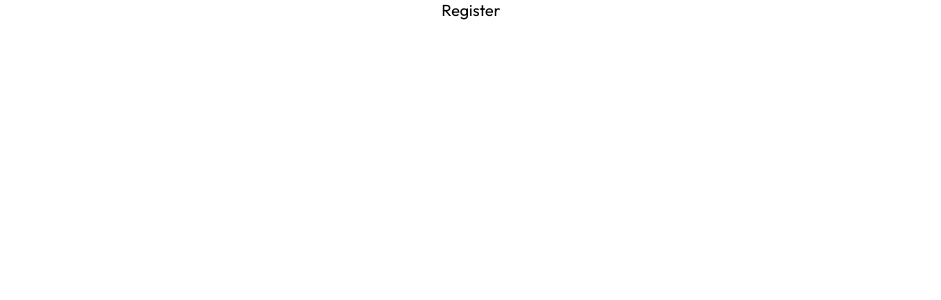
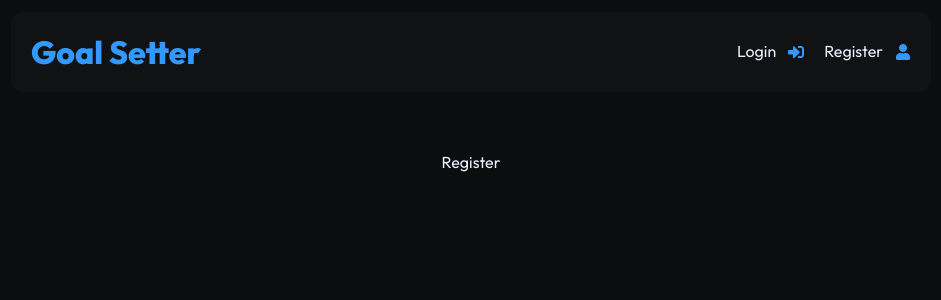
Before and after one commit to dev-xero/mern-application, a React (Create React App) app in the folder client/: page /register in a window 1280 px wide. Shown: the top 300 px of the page, without its empty margins (169-1110 px from the left). Built offline with nearby package versions, Linux system fonts and the light colour scheme.

Commit message:
Created Header and redesigned the UI

```diff
--- a/client/package.json
+++ b/client/package.json
@@ -9,6 +9,7 @@
     "@testing-library/user-event": "^14.4.3",
     "react": "^18.2.0",
     "react-dom": "^18.2.0",
+    "react-icons": "^4.6.0",
     "react-redux": "^8.0.4",
     "react-router-dom": "^6.4.2",
     "react-scripts": "5.0.1",
--- a/client/src/App.js
+++ b/client/src/App.js
@@ -1,5 +1,6 @@
 import React from 'react'
 import { BrowserRouter as Router, Routes, Route } from 'react-router-dom'
+import Header from './components/Header'
 import Dashboard from './pages/Dashboard'
 import Login from './pages/Login'
 import Register from './pages/Register'
@@ -9,6 +10,7 @@ const App = () => {
     <>
       <Router>
         <div className="container">
+          <Header />
           <Routes>
             <Route path="/" element={<Dashboard />}></Route>
             <Route path="/login" element={<Login />}></Route>
--- /dev/null
+++ b/client/src/components/Header.jsx
@@ -0,0 +1,25 @@
+import React from 'react'
+import { Link } from 'react-router-dom'
+import { FaSignInAlt, FaSignOutAlt, FaUser } from 'react-icons/fa'
+
+const Header = () => {
+  return (
+    <header className="header">
+      <div className="logo">
+        <Link to="/">Goal Setter</Link>
+      </div>
+      <ul>
+        <li>
+          <Link to="/login">Login</Link>
+          <FaSignInAlt />
+        </li>
+        <li>
+          <Link to="/register">Register</Link>
+          <FaUser />
+        </li>
+      </ul>
+    </header>
+  )
+}
+
+export default Header
--- a/client/src/index.css
+++ b/client/src/index.css
@@ -2,7 +2,6 @@
   font-family: 'outfit';
   src: url('./fonts/outfit.ttf');
 }
-
 
 * {
   margin: 0;
@@ -12,12 +11,14 @@
 
 body {
   font-family: 'outfit', sans-serif;
-  height: 100vh;
+  height: 100%;
+  background-color: hsl(210, 8%, 5%);
+  color: hsl(217, 75%, 95%);
 }
 
 a {
   text-decoration: none;
-  color: #000;
+  color: hsl(210, 100%, 60%);
 }
 
 p {
@@ -51,9 +52,11 @@ h3 {
   display: flex;
   justify-content: space-between;
   align-items: center;
-  padding: 20px 0;
-  border-bottom: 1px solid #e6e6e6;
+  padding: 20px;
+  background-color: hsl(210, 10%, 7%);
+  margin-top: 12px;
   margin-bottom: 60px;
+  border-radius: 12px;
 }
 
 .header ul {
@@ -64,19 +67,31 @@ h3 {
 
 .header ul li {
   margin-left: 20px;
-}
-
-.header ul li a {
   display: flex;
   align-items: center;
 }
 
+.header ul li a {
+  margin-right: 12px;
+  color: hsl(217, 75%, 95%);
+}
+
+.header ul li svg {
+  color: hsl(210, 100%, 60%);
+}
+
 .header ul li a:hover {
-  color: #777;
+  color: hsl(210, 100%, 60%);
 }
 
 .header ul li a svg {
   margin-right: 5px;
+}
+
+.header .logo a {
+  font-weight: 800;
+  font-size: 2rem;
+  color: hsl(210, 100%, 60%) !important;
 }
 
 .heading {
```
Also changed, not shown: 1 other file (tests, documents, lock files or other folders).
